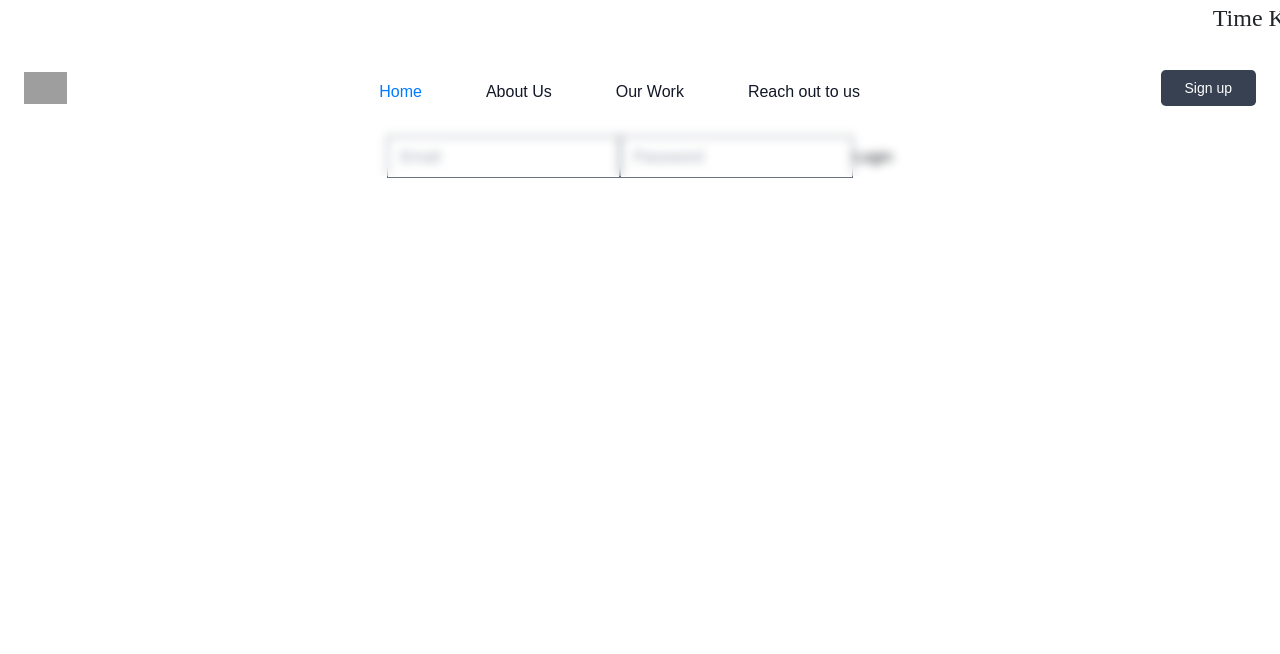
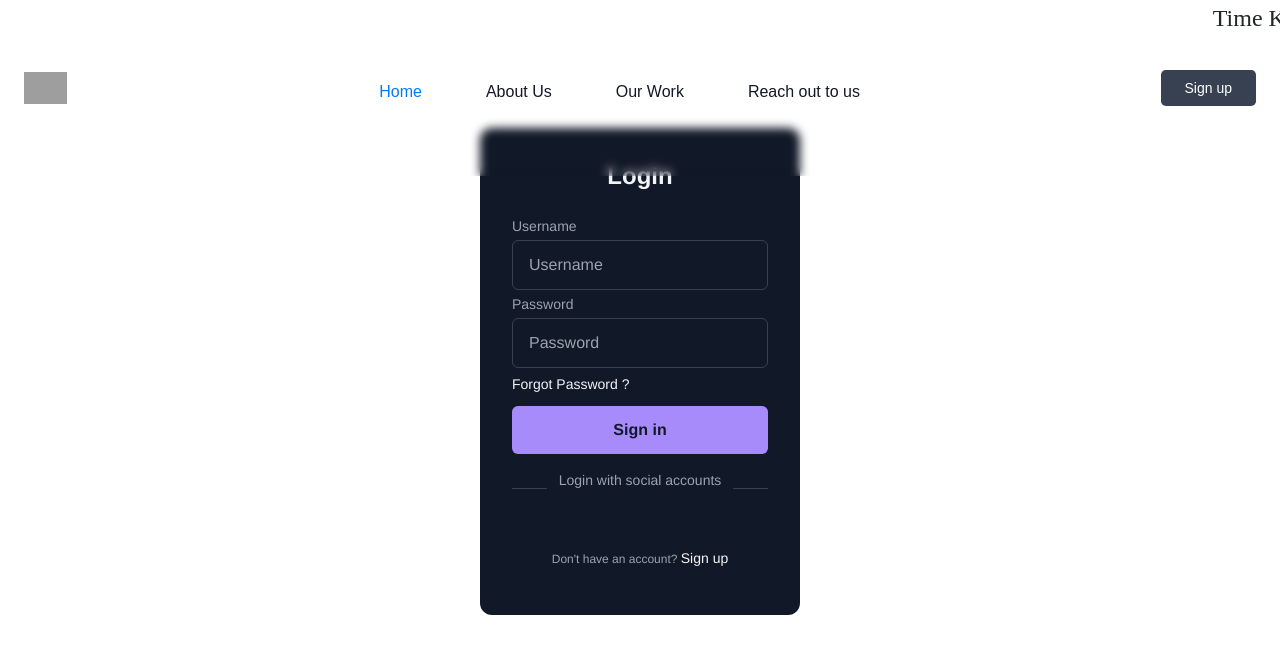
Before and after one commit to shaheemux/CapStone-Project, a Vue app in the folder frontend/: page /login in a window 1280 px wide. Shown: the top 654 px of the page. Built offline with nearby package versions, Linux system fonts and the light colour scheme; grey boxes are pictures that could not be loaded; a small style sheet from the web is missing; a web font is replaced by a local one; what vue-cookies would draw is missing.

Commit message:
added files

```diff
--- a/frontend/src/views/AboutView.vue
+++ b/frontend/src/views/AboutView.vue
@@ -2,8 +2,8 @@
   <div class="about">
     <div class="grid-container">
         <div class="grid-item1">
-            <p style="padding: 1rem;"><span class="span">TimeKeepers is the world’s leading watch house.
-            </span><br>We’re more than connoisseurs.....<span>we're collectors too. We would never tell you to buy a watch we wouldn't buy ourselves first.</span></p>
+          <span class="span">TimeKeepers is the world’s leading Watchhouse.</span>
+            <p style="padding: 1rem;">We’re more than connoisseurs.....we're collectors too. We would never tell you to buy a watch we wouldn't buy ourselves first. Lorem ipsum dolor sit amet consectetur adipisicing elit. Quis ipsa maiores ullam accusantium quia, tempore dolore totam, exercitationem ipsam libero consectetur numquam dolorem corrupti consequatur dolores veniam? Quam, ratione perferendis? Lorem ipsum dolor sit amet consectetur adipisicing elit. Inventore quisquam quidem officiis similique maxime, laborum tenetur quos quibusdam beatae sequi explicabo rerum doloremque assumenda ut necessitatibus id sint voluptatibus modi.</p>
         </div>
         <div class="grid-item">
             <img src="https://i.postimg.cc/wMx97xjn/Worlds-Leading-Watch-House.avif" style="width: 100%;">
@@ -22,13 +22,11 @@
     margin-top: 4.5rem;
 }
 
-p{
-  padding: 1rem;
-}
 
 .span{
   font-size: 2rem;
   font-weight:bolder;
+  text-align: left !important;
 }
 
 span{
--- a/frontend/src/views/contact.vue
+++ b/frontend/src/views/contact.vue
@@ -2,7 +2,7 @@
 
 <div class="contact">
   <div class="text-center">
-   <button class="text-white bg-blue-700 hover:bg-blue-800 focus:ring-4 focus:ring-blue-300 font-medium rounded-lg text-sm px-5 py-2.5 mb-2 dark:bg-blue-600 dark:hover:bg-blue-700 focus:outline-none dark:focus:ring-blue-800" type="button" data-drawer-target="drawer-contact" data-drawer-show="drawer-contact" aria-controls="drawer-contact">
+   <button class="text-white bg-gray-500 hover:bg-white-800 focus:ring-4 focus:ring-blue-300 font-medium rounded-lg text-sm px-5 py-2.5 mb-2 dark:bg-blue-600 dark:hover:bg-blue-700 focus:outline-none dark:focus:ring-blue-800" type="button" data-drawer-target="drawer-contact" data-drawer-show="drawer-contact" aria-controls="drawer-contact">
    Reach out to Us
    </button>
   </div>
@@ -41,13 +41,34 @@
       <a href="#" class="hover:underline">212-456-7890</a>
    </p>
  </div>
+
+
+ <div class="aside">
+       <div class="content">
+
+
+        <div class="card1" id="text">
+          Lorem ipsum dolor sit amet consectetur adipisicing elit. Obcaecati perspiciatis, facere quod iste consequuntur et illo deleniti id voluptatum in necessitatibus possimus quidem sit iusto tempora cupiditate, hic, quisquam quas.
+        </div>
+
+        <div class="card2" id="text">
+         Lorem ipsum dolor sit amet consectetur adipisicing elit. Soluta reiciendis ipsum ullam quisquam dolorem nobis, libero ex provident. A voluptatum ipsum ullam magnam molestiae amet modi consectetur non voluptas at.
+        </div>
+
+        <div class="card3" id="text">
+          Lorem ipsum dolor, sit amet consectetur adipisicing elit. Repudiandae delectus accusamus consectetur eius voluptate quis placeat corrupti nostrum saepe quam voluptas, tempore, corporis ratione. Eligendi porro quae obcaecati praesentium asperiores?
+        </div>
+    </div>
+   </div>
+
 </div>
 </template>
 
 <style scoped>
  .contact{
     margin-top: 8rem;
-    border: solid 1px;
+    background-color: #f1f1f1;
+    padding: 1rem;
     height: 100%;
  }
 
@@ -55,4 +76,127 @@
     margin-top: 5.5rem;
     border-radius: 4px;
  }
+
+
+
+@keyframes fadeInDownBigFromRight {
+ from {
+    opacity: 0;
+    transform: translate3d(100%, 0, 0);
+ }
+
+ to {
+    opacity: 1;
+    transform: translate3d(0, 0, 0);
+ }
+}
+
+
+@keyframes fadeInDownBigFromLeft {
+    from {
+      opacity: 0;
+      transform: translate3d(-2000px, 0, 0);
+    }
+
+    to {
+      opacity: 1;
+      transform: translate3d(0, 0, 0);
+    }
+}
+
+.aside{
+    padding: 2rem;
+    display: flex;
+    margin-TOP: 1rem;
+    justify-content: center;
+    align-items: center;
+    flex-wrap: wrap;
+    display: grid;
+}
+
+.content{
+    width: 100%;
+    display: grid;
+    grid-template-columns: 1fr 1fr 1fr;
+    grid-gap: 35px;
+    padding: 1rem;
+    margin: auto;
+}
+
+#text{
+  text-align: center;
+  position: relative;
+  padding: 1rem;
+}
+
+ .card1{
+    border-right: 1px solid;
+    height: 250px;
+    width: 380px;
+    animation: fadeInDownBigFromLeft 1s ease-out;
+}
+
+@keyframes fadeInDownBigFromLeft {
+    from {
+      opacity: 0;
+      transform: translate3d(-2000px, 0, 0);
+    }
+
+    to {
+      opacity: 1;
+      transform: translate3d(0, 0, 0);
+    }
+}
+
+.card2{
+    border-right: 1px solid;
+    height: 250px;
+    width: 380px;
+
+}
+
+.card3{
+    border-right: 1px solid;
+    height: 250px;
+    width: 380px;
+    animation: fadeInDownBigFromRight 1s ease-out !important;
+}
+
+
+
+
+@media (max-width: 1330px){
+    .content{
+        grid-template-columns: 1fr 1fr 1fr;
+      }
+}
+
+@media (max-width: 1200px){
+   .content{
+        grid-template-columns: 1fr 1fr 1fr;
+      }
+}
+
+@media (max-width: 1080px) {
+  .content{
+      grid-template-columns: 1fr 1fr 1fr;
+    }
+  }
+
+  @media (max-width: 890px) {
+    .content{
+      grid-template-columns: 1fr 1fr 1fr;
+    }
+  }
+
+@media (max-width: 780px) {
+  .content{
+      grid-template-columns: 1fr;
+    }
+  }
+@media (max-width: 500px) {
+    .content{
+      grid-template-columns: 1fr;
+    }
+  }
 </style>
--- a/frontend/src/views/login.vue
+++ b/frontend/src/views/login.vue
@@ -1,10 +1,47 @@
 <template>
-  <div id="login">
-    <form @submit.prevent="login">
-       <input v-model="email" type="email" placeholder="Email" required />
-       <input v-model="password" type="password" placeholder="Password" required />
-       <button type="submit">Login</button>
+ <div class="login">
+  <div class="form-container">
+     <p class="title">Login</p>
+     <form class="form" @submit.prevent="login">
+       <div class="input-group">
+         <label for="username">Username</label>
+         <input type="text" name="username" id="username" placeholder="Username" v-model="username" required>
+       </div>
+       <div class="input-group">
+         <label for="password">Password</label>
+         <input type="password" name="password" id="password" placeholder="Password" v-model="password" required>
+         <div class="forgot">
+           <a rel="noopener noreferrer" href="#">Forgot Password ?</a>
+         </div>
+       </div>
+       <button class="sign" type="submit">Sign in</button>
      </form>
+     <div class="social-message">
+       <div class="line"></div>
+       <p class="message">Login with social accounts</p>
+       <div class="line"></div>
+     </div>
+     <div class="social-icons">
+       <button aria-label="Log in with Google" class="icon">
+         <svg xmlns="http://www.w3.org/2000/svg" viewBox="0 0 32 32" class="w-5 h-5 fill-current">
+           <!-- SVG path for Google icon -->
+         </svg>
+       </button>
+       <button aria-label="Log in with Twitter" class="icon">
+         <svg xmlns="http://www.w3.org/2000/svg" viewBox="0 0 32 32" class="w-5 h-5 fill-current">
+           <!-- SVG path for Twitter icon -->
+         </svg>
+       </button>
+       <button aria-label="Log in with GitHub" class="icon">
+         <svg xmlns="http://www.w3.org/2000/svg" viewBox="0 0 32 32" class="w-5 h-5 fill-current">
+           <!-- SVG path for GitHub icon -->
+         </svg>
+       </button>
+     </div>
+     <p class="signup">Don't have an account?
+       <a rel="noopener noreferrer" href="#" class="">Sign up</a>
+     </p>
+   </div>
   </div>
  </template>
 
@@ -14,7 +51,7 @@
  export default {
   data() {
      return {
-         email: '',
+       username: '',
        password: '',
      };
   },
@@ -22,7 +59,7 @@
      ...mapActions('auth', ['login']),
      async login() {
        try {
-           await this.login({ email: this.email, password: this.password });
+         await this.login({ username: this.username, password: this.password });
          // Redirect to home page or dashboard after successful login
          this.$router.push('/');
        } catch (error) {
@@ -34,10 +71,146 @@
  };
  </script>
 
-
  <style scoped>
- #login{
-  margin: 8.5rem;
+.login{
+  display: grid;
+  margin-top: 8rem;
+  animation: fadeInDownBigFromTop 1s ease-out !important;
 }
 
+@keyframes fadeInDownBigFromTop {
+ from {
+    opacity: 0;
+    transform: translate3d(0, -100%, 0);
+ }
+
+ to {
+    opacity: 1;
+    transform: translate3d(0, 0, 0);
+ }
+}
+
+
+ .form-container {
+  width: 320px;
+  border-radius: 0.75rem;
+  background-color: rgba(17, 24, 39, 1);
+  padding: 2rem;
+  color: rgba(243, 244, 246, 1);
+  margin: auto;
+ }
+
+ .title {
+  text-align: center;
+  font-size: 1.5rem;
+  line-height: 2rem;
+  font-weight: 700;
+ }
+
+ .form {
+  margin-top: 1.5rem;
+ }
+
+ .input-group {
+  margin-top: 0.25rem;
+  font-size: 0.875rem;
+  line-height: 1.25rem;
+ }
+
+ .input-group label {
+  display: block;
+  color: rgba(156, 163, 175, 1);
+  margin-bottom: 4px;
+ }
+
+ .input-group input {
+  width: 100%;
+  border-radius: 0.375rem;
+  border: 1px solid rgba(55, 65, 81, 1);
+  outline: 0;
+  background-color: rgba(17, 24, 39, 1);
+  padding: 0.75rem 1rem;
+  color: rgba(243, 244, 246, 1);
+ }
+
+ .input-group input:focus {
+  border-color: rgba(167, 139, 250);
+ }
+
+ .forgot {
+  display: flex;
+  justify-content: flex-end;
+  font-size: 0.75rem;
+  line-height: 1rem;
+  color: rgba(156, 163, 175,1);
+  margin: 8px 0 14px 0;
+ }
+
+ .forgot a,.signup a {
+  color: rgba(243, 244, 246, 1);
+  text-decoration: none;
+  font-size: 14px;
+ }
+
+ .forgot a:hover, .signup a:hover {
+  text-decoration: underline rgba(167, 139, 250, 1);
+ }
+
+ .sign {
+  display: block;
+  width: 100%;
+  background-color: rgba(167, 139, 250, 1);
+  padding: 0.75rem;
+  text-align: center;
+  color: rgba(17, 24, 39, 1);
+  border: none;
+  border-radius: 0.375rem;
+  font-weight: 600;
+ }
+
+ .social-message {
+  display: flex;
+  align-items: center;
+  padding-top: 1rem;
+ }
+
+ .line {
+  height: 1px;
+  flex: 1 1 0%;
+  background-color: rgba(55, 65, 81, 1);
+ }
+
+ .social-message .message {
+  padding-left: 0.75rem;
+  padding-right: 0.75rem;
+  font-size: 0.875rem;
+  line-height: 1.25rem;
+  color: rgba(156, 163, 175, 1);
+ }
+
+ .social-icons {
+  display: flex;
+  justify-content: center;
+ }
+
+ .social-icons .icon {
+  border-radius: 0.125rem;
+  padding: 0.75rem;
+  border: none;
+  background-color: transparent;
+  margin-left: 8px;
+ }
+
+ .social-icons .icon svg {
+  height: 1.25rem;
+  width: 1.25rem;
+  fill: #fff;
+ }
+
+ .signup {
+  text-align: center;
+  font-size: 0.75rem;
+  line-height: 1rem;
+  color: rgba(156, 163, 175, 1);
+ }
  </style>
```
Also changed, not shown: frontend/src/views/signup.vue (added). Lines whose indentation alone changed are shown as unchanged.
